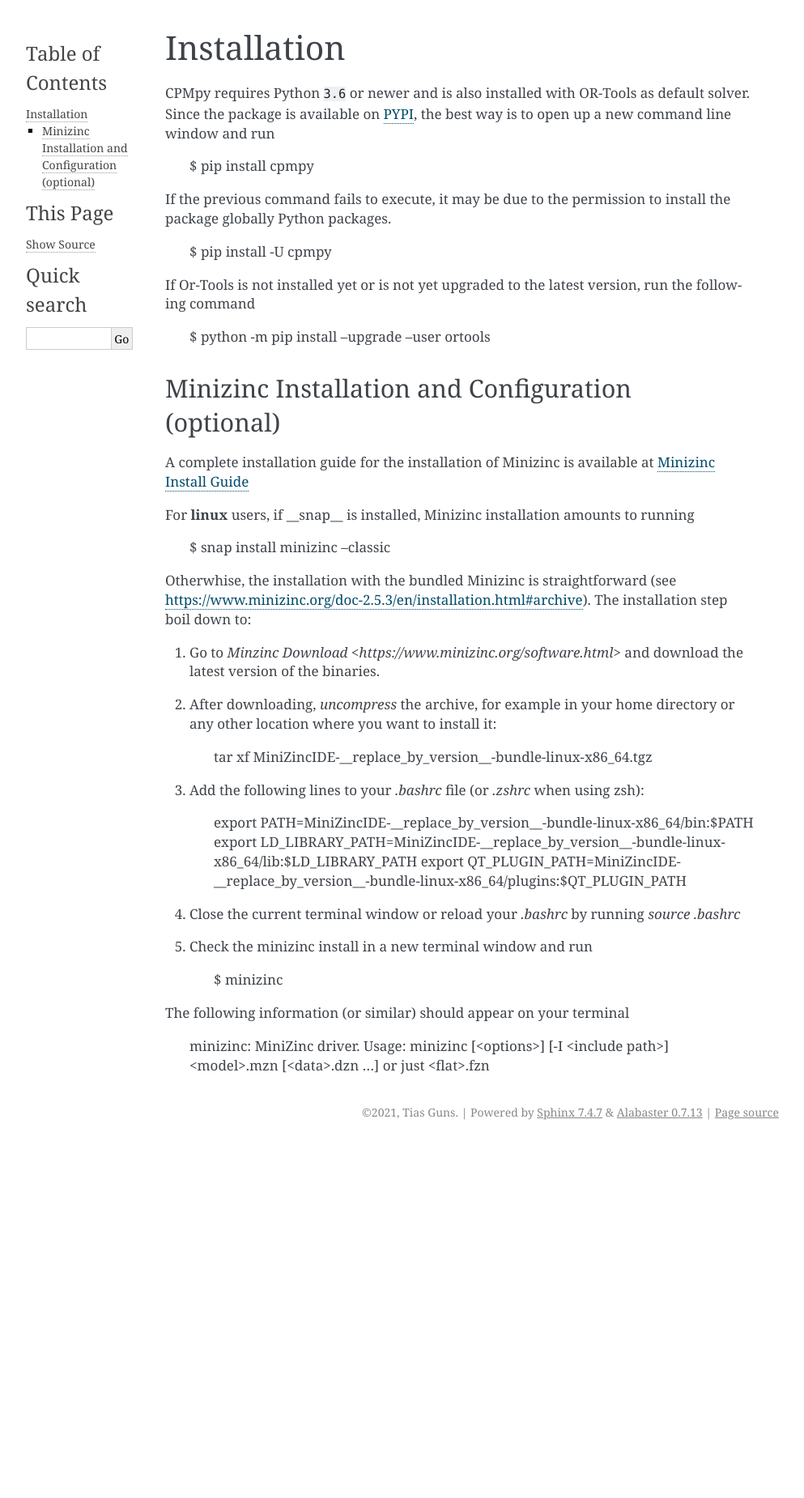
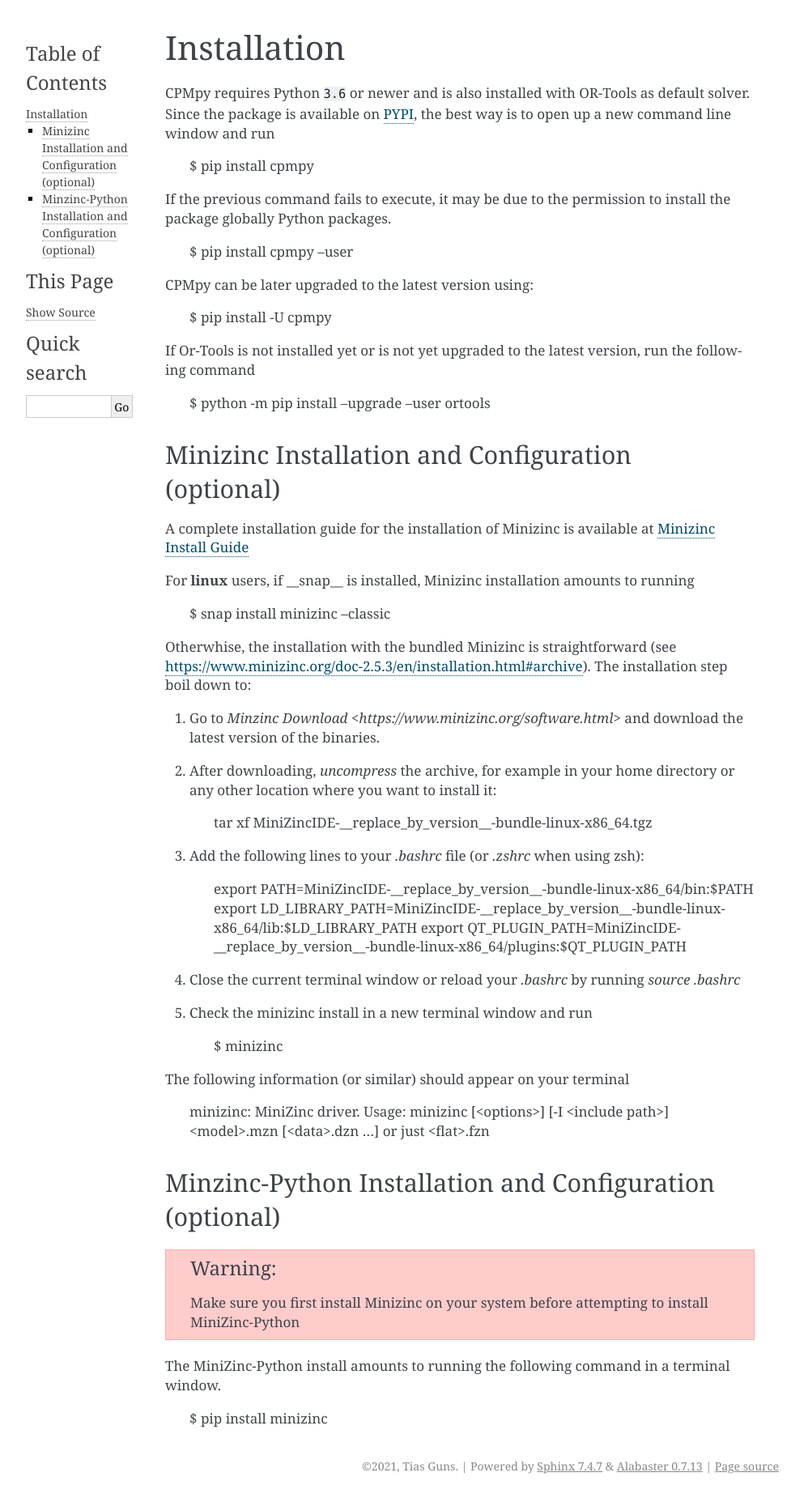
Before and after one commit to CPMpy/cpmpy, a Sphinx documentation site: the page built from docs/tutorial/how_to_install.rst, in a window 1280 px wide. Shown: the whole page at 81% size, without its empty margins (148-1141 px from the left). Built offline with Sphinx 7.4.7, drawn with Linux system fonts in a browser that asks for light colours; before the commit the page ends 1413 px from its top, so only the background shows below that.

Commit message:
Further documentation of main

```diff
--- a/docs/tutorial/how_to_install.rst
+++ b/docs/tutorial/how_to_install.rst
@@ -6,6 +6,10 @@
     $ pip install cpmpy
 
 If the previous command fails to execute, it may be due to the permission to install the package globally Python packages.
+
+    $ pip install cpmpy --user
+
+CPMpy can be later upgraded to the latest version using:
 
     $ pip install -U cpmpy
 
@@ -44,3 +48,12 @@
 
     minizinc: MiniZinc driver.
     Usage: minizinc  [<options>] [-I <include path>] <model>.mzn [<data>.dzn ...] or just <flat>.fzn
+
+Minzinc-Python Installation and Configuration (optional)
+--------------------------------------------------------
+
+.. warning:: Make sure you first install Minizinc on your system before attempting to install MiniZinc-Python
+
+The MiniZinc-Python install amounts to running the following command in a terminal window.
+
+    $ pip install minizinc
```
Also changed, not shown: docs/index.rst (+27 -0 lines).
